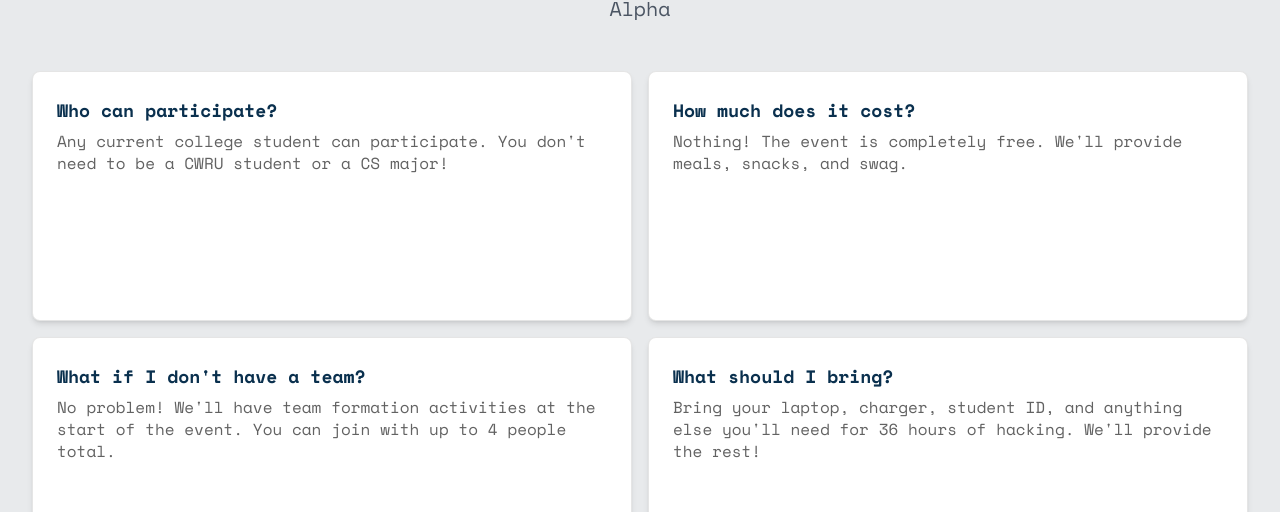
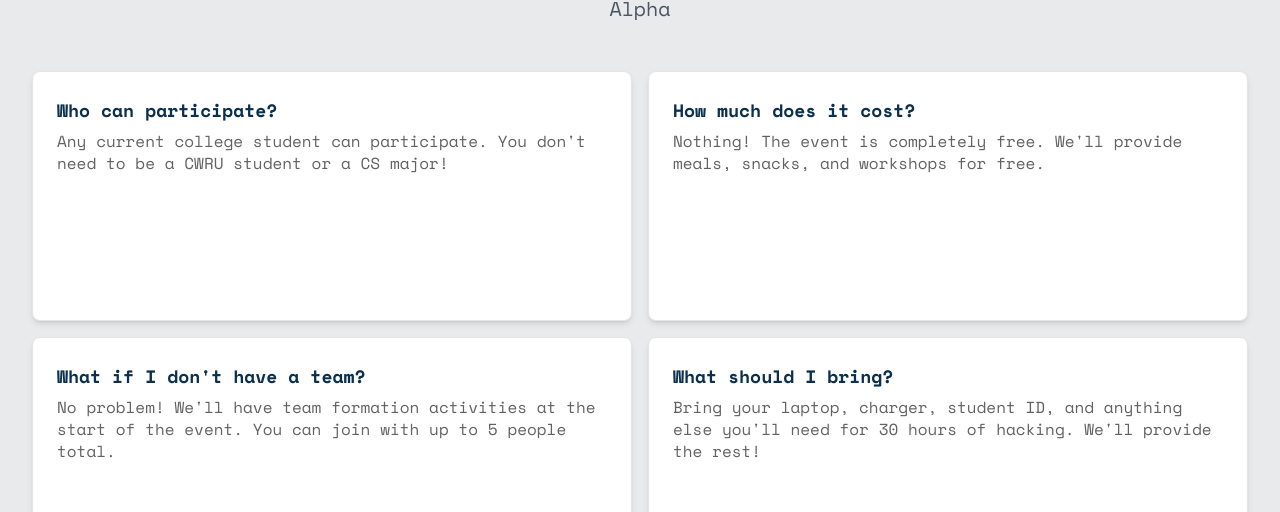
Before and after one commit to AvinashValuveri/HacktivateHealth, a React (Vite) app: page / in a window 1280 px wide. Shown: the part 6677-7189 px from the top of the page. Built offline with nearby package versions, Linux system fonts and the light colour scheme.

Commit message:
Update FAQ.tsx

```diff
--- a/src/components/sections/FAQ.tsx
+++ b/src/components/sections/FAQ.tsx
@@ -11,15 +11,15 @@ export default function FAQ() {
     },
     {
       question: "How much does it cost?",
-      answer: "Nothing! The event is completely free. We'll provide meals, snacks, and swag."
+      answer: "Nothing! The event is completely free. We'll provide meals, snacks, and workshops for free."
     },
     {
       question: "What if I don't have a team?",
-      answer: "No problem! We'll have team formation activities at the start of the event. You can join with up to 4 people total."
+      answer: "No problem! We'll have team formation activities at the start of the event. You can join with up to 5 people total."
     },
     {
       question: "What should I bring?",
-      answer: "Bring your laptop, charger, student ID, and anything else you'll need for 36 hours of hacking. We'll provide the rest!"
+      answer: "Bring your laptop, charger, student ID, and anything else you'll need for 30 hours of hacking. We'll provide the rest!"
     },
     {
       question: "Do I need to know how to code?",
```
